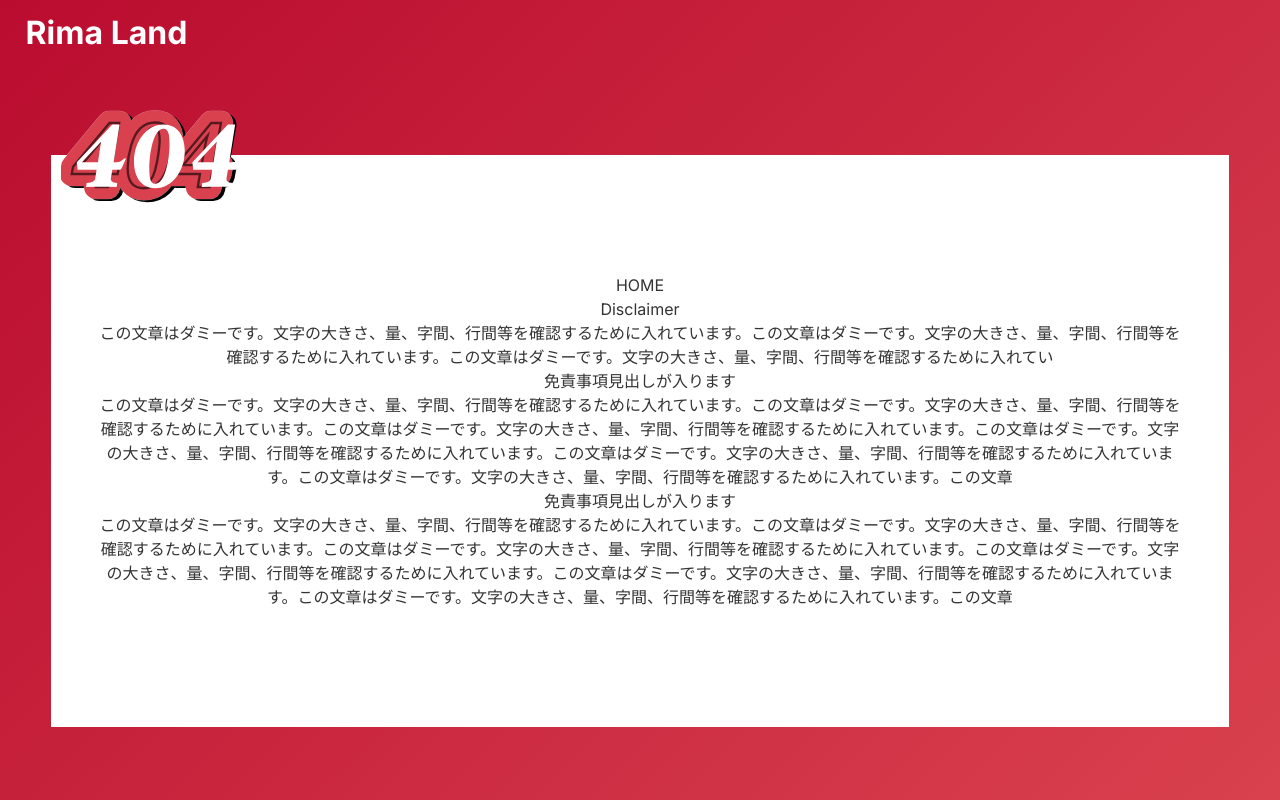
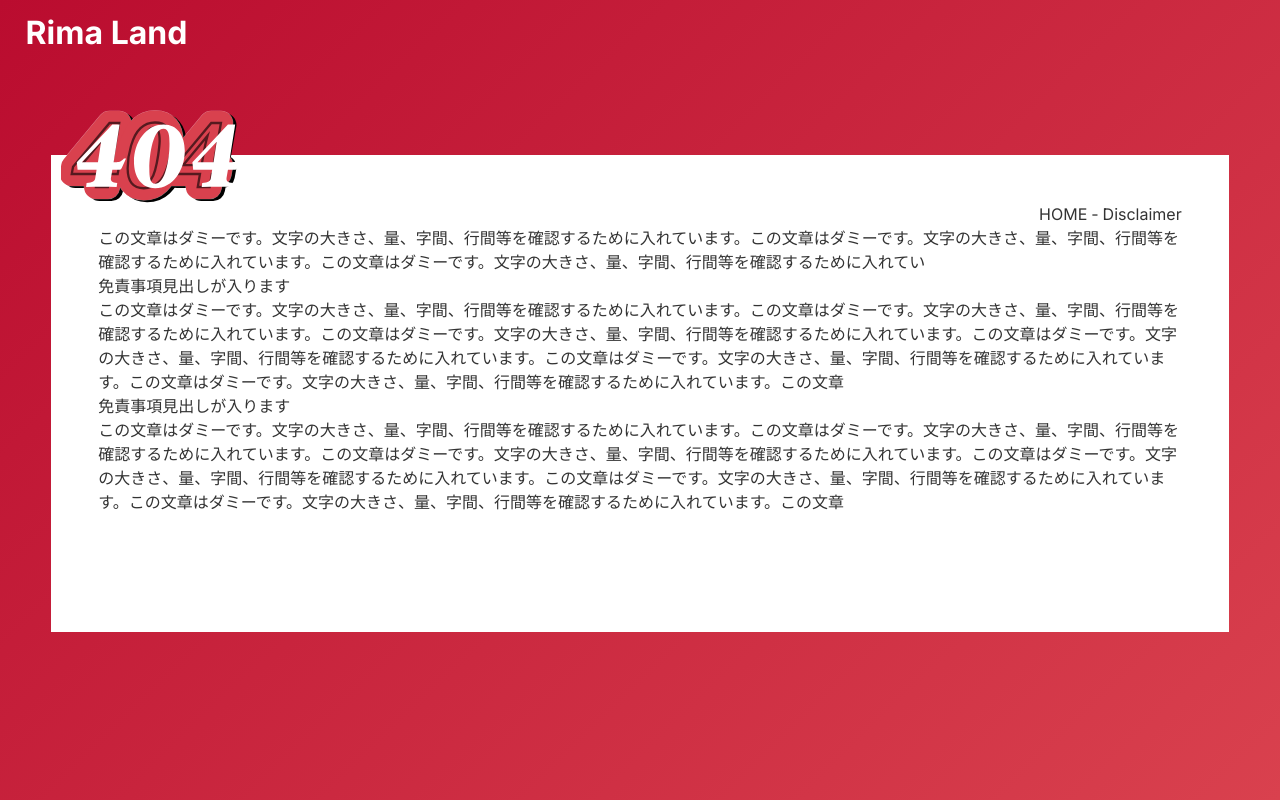
Before and after one commit to shunssv/rima-land, a Next.js app: page /disclaimer in a window 1280 px wide. Shown: the top 800 px of the page. Built offline with nearby package versions, Linux system fonts and the light colour scheme.

Commit message:
:construction: style a breadcrumb - SHU-119

```diff
--- a/src/styles/Disclaimer.module.scss
+++ b/src/styles/Disclaimer.module.scss
@@ -5,7 +5,11 @@
   max-width: 1766px;
   padding: 25% 4%;
   position: relative;
-  text-align: center;
+
+  .breadcrumb {
+    display: none;
+  }
+
   .title {
     left: 0;
     position: absolute;
@@ -28,6 +32,17 @@
     .text span {
       font-size: 2.5rem;
     }
+
+    .breadcrumb {
+      color: 0.875rem;
+      display: flex;
+      justify-content: flex-end;
+      .breadcrumbItem:not(:last-child)::after {
+        content: '-';
+        display: inline-block;
+        margin: 0 0.25em;
+      }
+    }
   }
   @include m.mq(tab) {
     padding: 25% 4%;
@@ -36,7 +51,7 @@
     }
   }
   @include m.mq(pc) {
-    padding: 10% 4%;
+    padding: 4% 4% 10%;
     .title {
       top: -60px;
       left: 10px;
```
